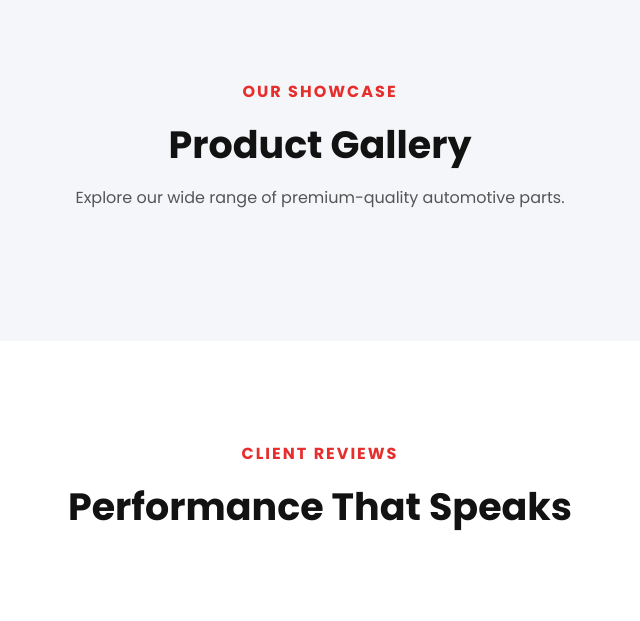
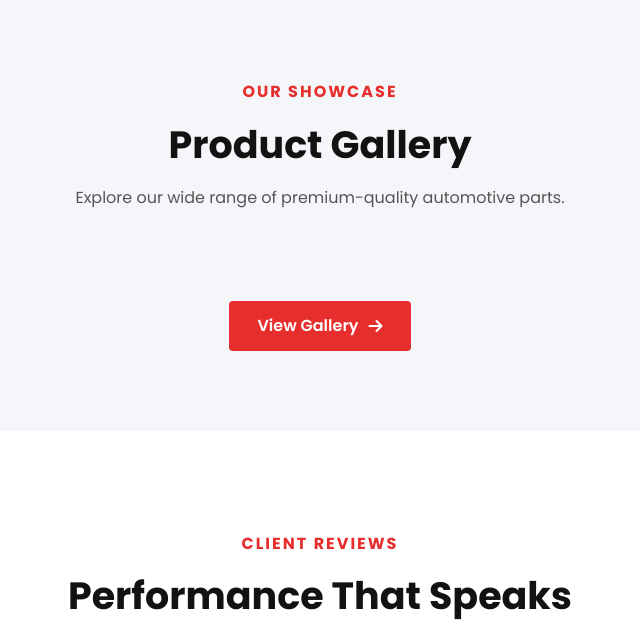
Before and after one commit to Himynameisfaizan/mona-motors, a PHP site: page /office_php_project/ in a window 1280 px wide. Shown: the part 2478-3099 px from the top of the page, without its empty margins (320-960 px from the left). Run offline with PHP 8.4, Linux system fonts and the light colour scheme; data that the repository does not hold is empty.

Commit message:
fix gallery section

```diff
--- a/index.php
+++ b/index.php
@@ -152,9 +152,9 @@ $about = $about_result->fetch_assoc();
         </div>
     </div>
 </section>
+
 <!-- ================= Dynamic Gallery Section ================= -->
 <!-- Fancybox v4 CSS -->
-
 <section class="gallery-section">
     <div class="container">
         <div class="section-title text-center">
@@ -176,9 +176,8 @@ $about = $about_result->fetch_assoc();
                 <img src="admin/<?= $gallery['image_path'] ?>" alt="<?= htmlspecialchars($gallery['image_name']) ?>">
 
                 <div class="gallery-overlay">
-                    <!-- Popup Trigger (data-type="image" added) -->
                     <a href="admin/<?= $gallery['image_path'] ?>" data-fancybox="gallery" data-type="image"
-                        data-caption="<?= htmlspecialchars($gallery['image_name']) ?>" class="zoom-btn">
+                         class="zoom-btn">
                         <i class="fa-solid fa-magnifying-glass-plus"></i>
                     </a>
                 </div>
@@ -190,6 +189,9 @@ $about = $about_result->fetch_assoc();
             }
             ?>
         </div>
+        <div class="text-center" style="margin-top: 40px;">
+        <a href="gallery" class="btn-primary">View Gallery <i class="fa-solid fa-arrow-right"></i></a>
+    </div>
     </div>
 </section>
 
```
Also changed, not shown: .htaccess.
